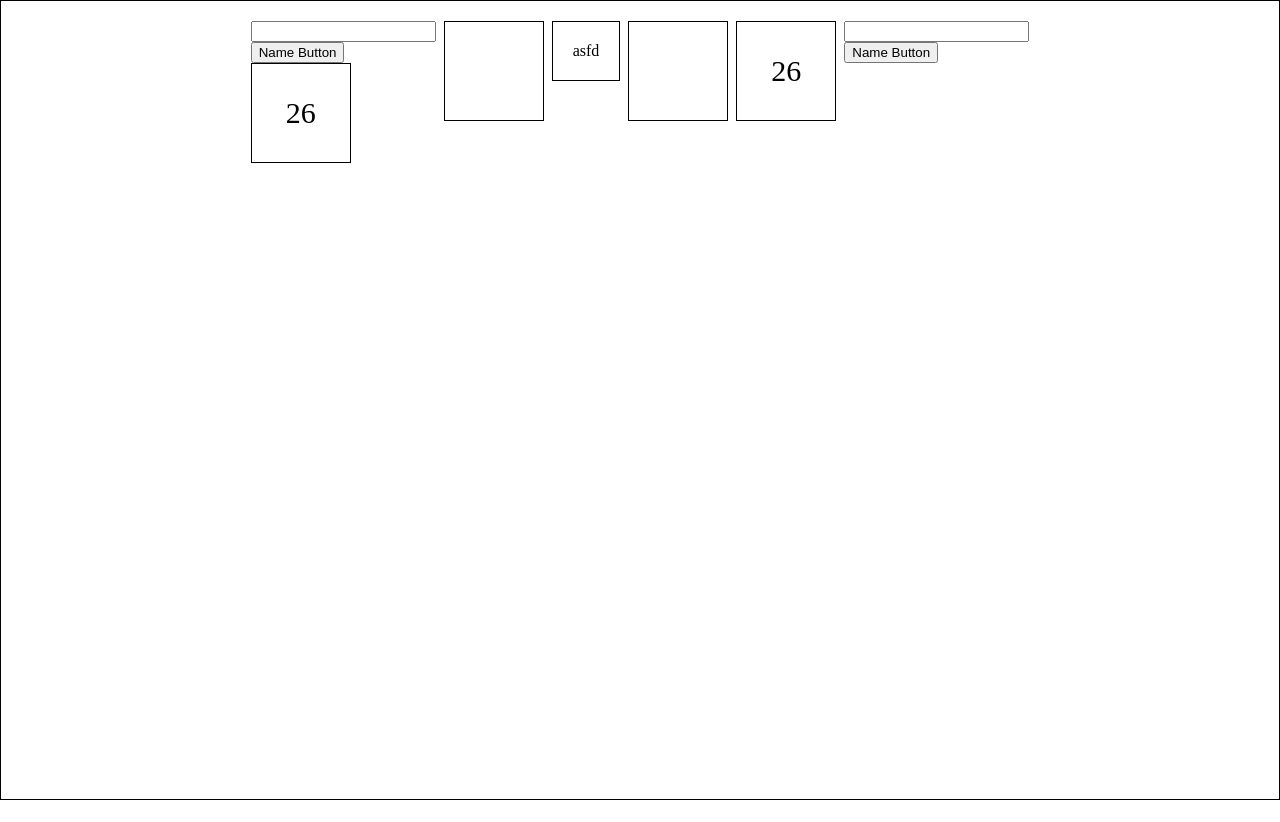
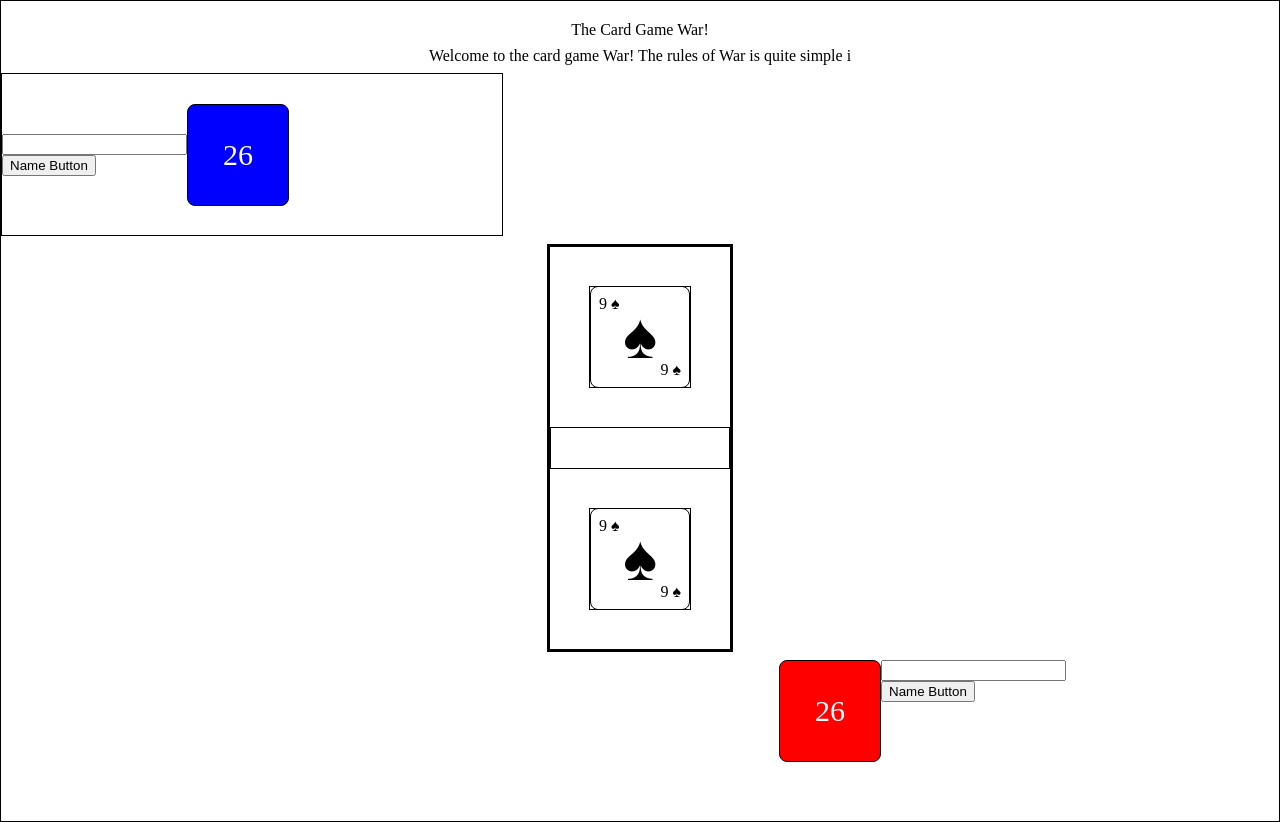
Before and after one commit to jet26cheng/Project-1-The-Game-of-War-, a plain HTML site: page index.html in a window 1280 px wide. Before the commit the page ends 800 px from the top, so only its background shows below. Drawn offline with Linux system fonts and the light colour scheme.

Commit message:
css part 4

```diff
--- a/css/style.css
+++ b/css/style.css
@@ -1,22 +1,69 @@
 
 
 
-*, *::after,*::before {
+/* *, *::after,*::before {
     box-sizing: border-box;
-}
+} */
 
 
 body {
     margin: 0;
     display: flex;
-    align-items: flex-start;
+    flex-direction: column;
+    justify-content: space-between;
+    align-items: center;
     height: 100vh;
     gap: .5rem;
     cursor: pointer;
-    justify-content: center;
     padding-top: 20px;
     border: 1px solid black;
 
+
+     /* margin: 0 auto;
+      display: flex;
+     flex-direction: column;
+     justify-content: space-between;
+     align-items: center; */
+     border: 1px solid
+}
+
+/*
+center display box
+
+display flex
+flex-direction column
+justify-content center
+align item center
+ */
+
+ /* for player one box and player 2 box
+
+ display flex-direction column flex-start
+
+ display flex direction coljumn flex-end
+  */
+
+
+
+.player1box {
+
+    display: flex;
+    height: 500px;
+    width: 500px;
+    align-self: flex-start;
+    align-items: center;
+    border: 1px solid black
+}
+
+.centerbox {
+    border: solid black;
+}
+
+.player2box {
+    display: flex;
+    height: 500px;
+    width: 500px;
+    align-self: flex-end;
 }
 
 .player-1-deck {
@@ -27,6 +74,9 @@ body {
     justify-content: center;
     align-items: center;
     font-size:30px ;
+    background-color: blue;
+    border-radius: .5rem;
+    color: white;
 }
 
 .player-1-card-slot {
@@ -48,7 +98,9 @@ body {
     justify-content: center;
     align-items: center;
     font-size:30px ;
-
+    background-color: red;
+    border-radius: .5rem;
+    color: white;
 
 }
 
@@ -72,7 +124,12 @@ body {
     justify-content: center;
     align-items: center;
     font-size: 50px;
+    color: white;
+}
 
+
+.player-1-card-slot {
+    margin: 39px;
 }
 
 .result-box {
@@ -83,18 +140,63 @@ body {
     padding: 20px;
 }
 
-/*
-center display box
+.player-2-card-slot {
+    margin: 39px;
+}
 
-display flex
-flex-direction column
-justify-content center
-align item center
- */
+/* this was extremely confusing for me at first, but what i want to do is design the
+cards value and have them appear as it is being flipped up*/
 
- /* for player one box and player 2 box
+.card {
+    position: relative;
+    height: 100%;
+    width: 100%;
+    border: 1px solid black;
+    border-radius: .5rem;
+    display: flex;
+    justify-content: center;
+    align-items: center;
+    font-size: 4rem;
+}
 
- display flex-direction column flex-start
+.blackCard {
+    color: black;
+}
 
- display flex direction coljumn flex-end
-  */
+.redCard {
+    color: red;
+}
+
+/* so i never used ::before so i did some research and found that ::before creates a pseudo-element
+that is the first child of the selected element for exmaple I found the data value of the example card i used
+which was the 9 of spades and i put the value onto the card itself so the we the people can see it physcially
+ - link https://developer.mozilla.org/en-US/docs/Web/CSS/::before */
+
+ /* ::after follows the same principle as ::before so what  i just found out here is that it creates another pwseudo-element and it will be the last element of the selected element
+    i want.
+    -link https://developer.mozilla.org/en-US/docs/Web/CSS/::after */
+.card::before,
+.card::after {
+    /* so i'm not too too familiar with attr() but after researching i found that attr() is retrieving the value of a attribute from a selected
+    element and is able to be used in the stylesheet! what that means is that when i grabbed data-value i was grabbing the 9 of spades since that was my example
+    value of the card. and that was being displayed
+    -link https://developer.mozilla.org/en-US/docs/Web/CSS/attr */
+
+
+    position: absolute;
+    content: attr(data-value);
+    font-size: 1rem;
+
+}
+
+/* so what i did here was with the help of my software engineering friends was strictly control the first element i added onto the card.
+so i can display it on the top left corner of the card  */
+.card::before {
+    top: .5rem;
+    left: .5rem;
+}
+
+.card::after {
+    bottom: .5rem;
+    right: .5rem;
+}
--- a/index.html
+++ b/index.html
@@ -6,9 +6,13 @@
     <meta name="viewport" content="width=device-width, initial-scale=1.0">
     <title>The Card Game War</title>
     <link rel="stylesheet" href="css/style.css">
+    <header class="title" >The Card Game War! </header>
+    <div class="rules">Welcome to the card game War! The rules of War is quite simple
+        i
+    </div>
 </head>
 <body>
-    <div id="player1box">
+    <div class="player1box">
         <form id="name1"> <input id="start" type="text" name="fname"><br>
         <input id="nameInput" type="button" value="Name Button" onclick="">
         </form>
@@ -16,16 +20,25 @@
         <div class="player-1-deck">26</div>
     </div>
 
-    <div class="player-1-card-slot"></div>
-    <div class="result-box">asfd</div>
-    <div class="player-2-card-slot"></div>
-
-    <div class="player-2-deck">26</div>
-
-
-   <form id="name2"> <input id="start" type="text" name="fname"><br>
-    <input id="nameInput" type="button" value="Name Button" onclick="">
-    <div id="nameSpace2"></div>
+    <div class="centerbox">
+        <div class="player-1-card-slot">
+            <div class="card" data-value="9 ♠">
+                ♠
+            </div>
+        </div>
+        <div class="result-box"></div>
+        <div class="player-2-card-slot">
+            <div class="card" data-value="9 ♠">
+                ♠
+            </div>
+        </div>
+    </div>
+    <div class="player2box">
+        <div class="player-2-deck">26</div>
+        <form id="name2"> <input id="start" type="text" name="fname"><br>
+        <input id="nameInput" type="button" value="Name Button" onclick="">
+        <div id="nameSpace2"></div>
+    </div>
 </form>
     <script type="module" src="js/app.js"></script>
 </body>
--- a/js/deck.js
+++ b/js/deck.js
@@ -35,6 +35,22 @@ class Card {
         this.suit = suit
         this.value = value
     }
+    // right here i am writing a function to be able to change the color of the card based on the suit as Hearts and diamonds are red
+    // and spades and clubs are black.
+   get color() {
+    if (document.querySelector(".card").innerText === "♣" || "♠" )  {
+         document.querySelector(".card").classList.add(".redCard")
+   }
+
+    // what i am making is, i need to make a function so i can get the value and attributes of the card to appear accordingly
+
+    function getHTML() {
+        const cardDiv = document.createElement('div')
+        cardDiv.innerText = this.suit
+        cardDiv.classList.add("card")
+         }
+    }
+
 }
 
 // the function freshDeck is so I can make a 52 card deck going from 2-A in each respected suit
```
